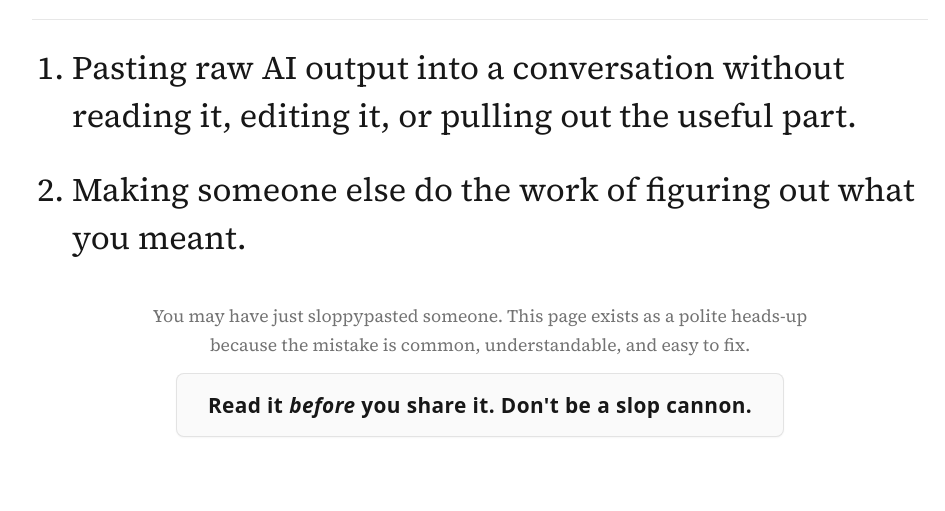
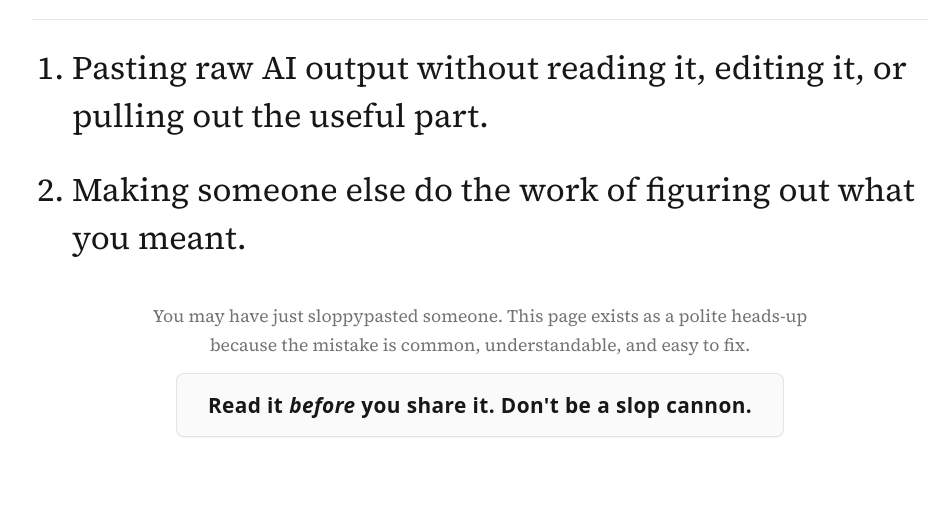
Before and after one commit to AgentWorkforce/sloppypaste, a website: page public/index.html in a window 1280 px wide. Shown: the part 282-793 px from the top of the page, without its empty margins (160-1105 px from the left). Drawn offline with Linux system fonts and the light colour scheme.

Commit message:
Update index.html

```diff
--- a/public/index.html
+++ b/public/index.html
@@ -56,7 +56,7 @@
         <hr class="hero-rule" />
         <ol class="hero-definitions">
           <li>
-            Pasting raw AI output into a conversation without reading it,
+            Pasting raw AI output without reading it,
             editing it, or pulling out the useful part.
           </li>
           <li>
```
